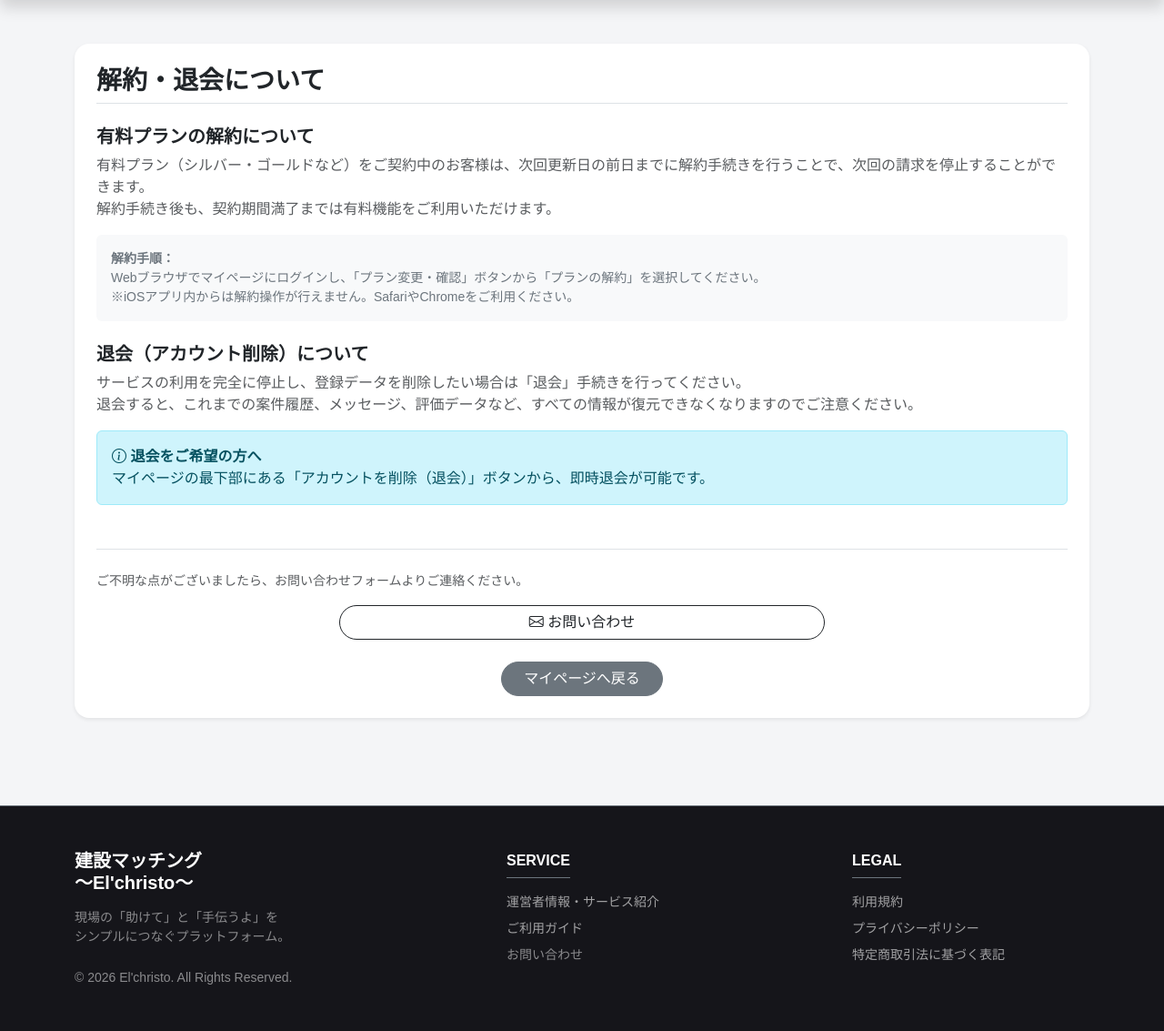
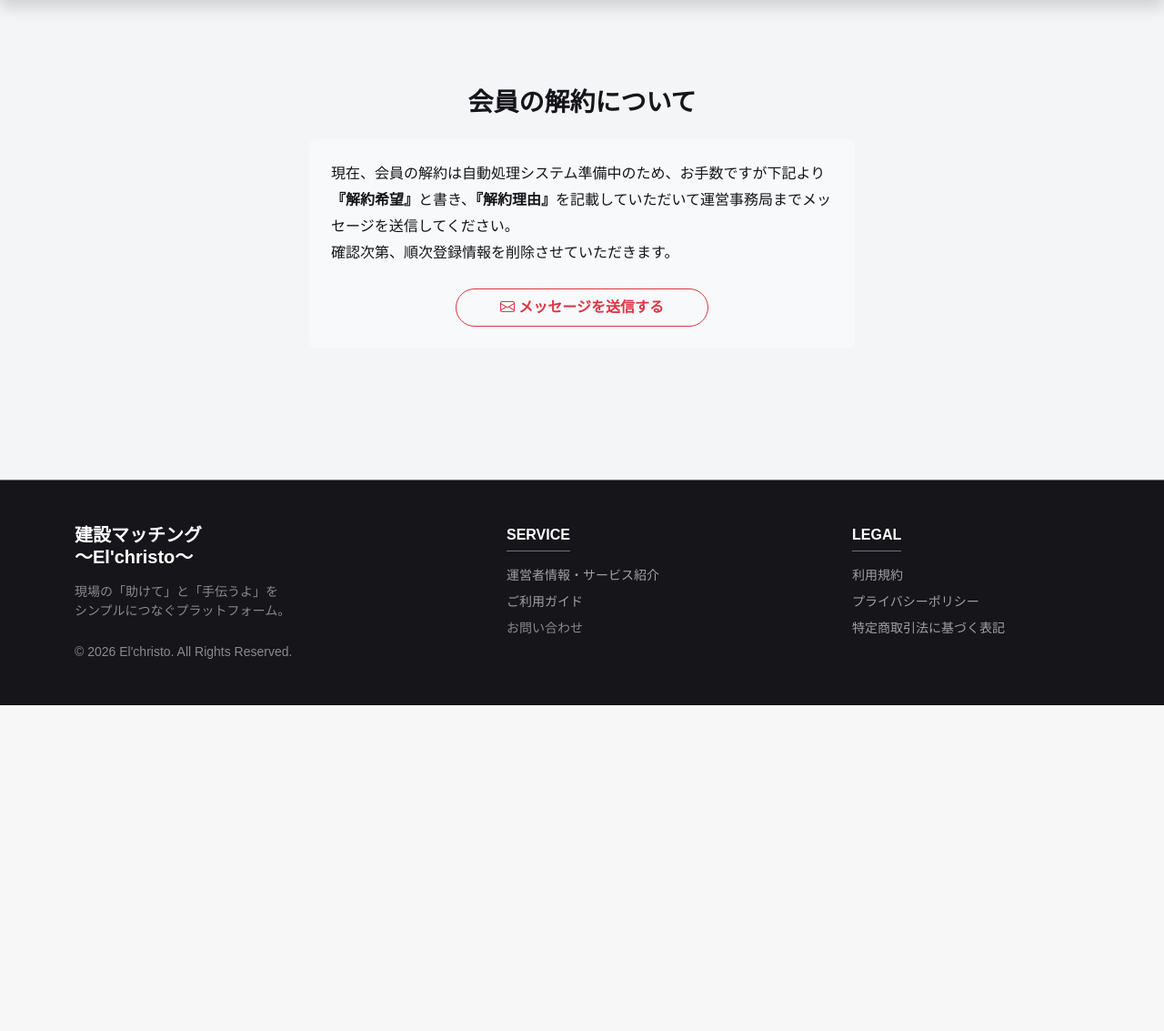
Before and after one commit to Elchristo-j/kensetsu-app, a Django app: page /accounts/guide/cancellation-info/ in a window 1280 px wide. Shown: the part 58-1191 px from the top of the page at 91% size. After the commit the page ends 833 px from the top, so only its background shows below. Run offline with Django 5.2, Linux system fonts and the light colour scheme; a user stored in the database is signed in; data comes from the database, SQL or seed files in the repository; data that the repository does not hold is empty; parts of the project's set-up code (start-up, migrations or seed data) failed here and were passed over.

Commit message:
ytjうぇryj

```diff
--- a/accounts/templates/accounts/delete_guide_only.html
+++ b/accounts/templates/accounts/delete_guide_only.html
@@ -2,55 +2,25 @@
 {% load static %}
 
 {% block content %}
-<div class="container mt-5 mb-5">
-    <div class="card shadow-sm border-0 rounded-4">
-        <div class="card-body p-4">
+<div class="container mt-5 mb-5" style="max-width: 800px;">
 
-            <h3 class="fw-bold mb-4 border-bottom pb-2">解約・退会について</h3>
+    <div class="text-center py-5">
+        <h3 class="fw-bold mb-4">会員の解約について</h3>
 
-            <div class="mb-4">
-                <h5 class="fw-bold text-dark">有料プランの解約について</h5>
-                <p class="text-muted">
-                    有料プラン（シルバー・ゴールドなど）をご契約中のお客様は、次回更新日の前日までに解約手続きを行うことで、次回の請求を停止することができます。<br>
-                    解約手続き後も、契約期間満了までは有料機能をご利用いただけます。
-                </p>
-                <p class="small text-secondary bg-light p-3 rounded">
-                    <strong>解約手順：</strong><br>
-                    Webブラウザでマイページにログインし、「プラン変更・確認」ボタンから「プランの解約」を選択してください。<br>
-                    ※iOSアプリ内からは解約操作が行えません。SafariやChromeをご利用ください。
-                </p>
-            </div>
-
-            <div class="mb-4">
-                <h5 class="fw-bold text-dark">退会（アカウント削除）について</h5>
-                <p class="text-muted">
-                    サービスの利用を完全に停止し、登録データを削除したい場合は「退会」手続きを行ってください。<br>
-                    退会すると、これまでの案件履歴、メッセージ、評価データなど、すべての情報が復元できなくなりますのでご注意ください。
-                </p>
-                <div class="alert alert-info" role="alert">
-                    <strong><i class="bi bi-info-circle"></i> 退会をご希望の方へ</strong><br>
-                    マイページの最下部にある「アカウントを削除（退会）」ボタンから、即時退会が可能です。
-                </div>
-            </div>
-
-            <div class="mt-5 border-top pt-4">
-                <p class="text-muted small">
-                    ご不明な点がございましたら、お問い合わせフォームよりご連絡ください。
-                </p>
-                <div class="d-grid gap-2 col-md-6 mx-auto">
-                    <a href="{% url 'contact' %}" class="btn btn-outline-dark rounded-pill">
-                        <i class="bi bi-envelope"></i> お問い合わせ
-                    </a>
-                </div>
-            </div>
+        <div class="bg-light p-4 rounded-3 text-start d-inline-block" style="max-width: 600px;">
+            <p class="mb-3" style="line-height: 1.8;">
+                現在、会員の解約は自動処理システム準備中のため、お手数ですが下記より
+                <strong>『解約希望』</strong>と書き、<strong>『解約理由』</strong>を記載していただいて運営事務局までメッセージを送信してください。<br>
+                確認次第、順次登録情報を削除させていただきます。
+            </p>
 
             <div class="text-center mt-4">
-                <a href="{% url 'mypage' %}" class="btn btn-secondary rounded-pill px-4">
-                    マイページへ戻る
+                <a href="{% url 'contact' %}" class="btn btn-outline-danger rounded-pill px-5 py-2 fw-bold">
+                    <i class="bi bi-envelope"></i> メッセージを送信する
                 </a>
             </div>
-
         </div>
     </div>
+
 </div>
 {% endblock %}
```
